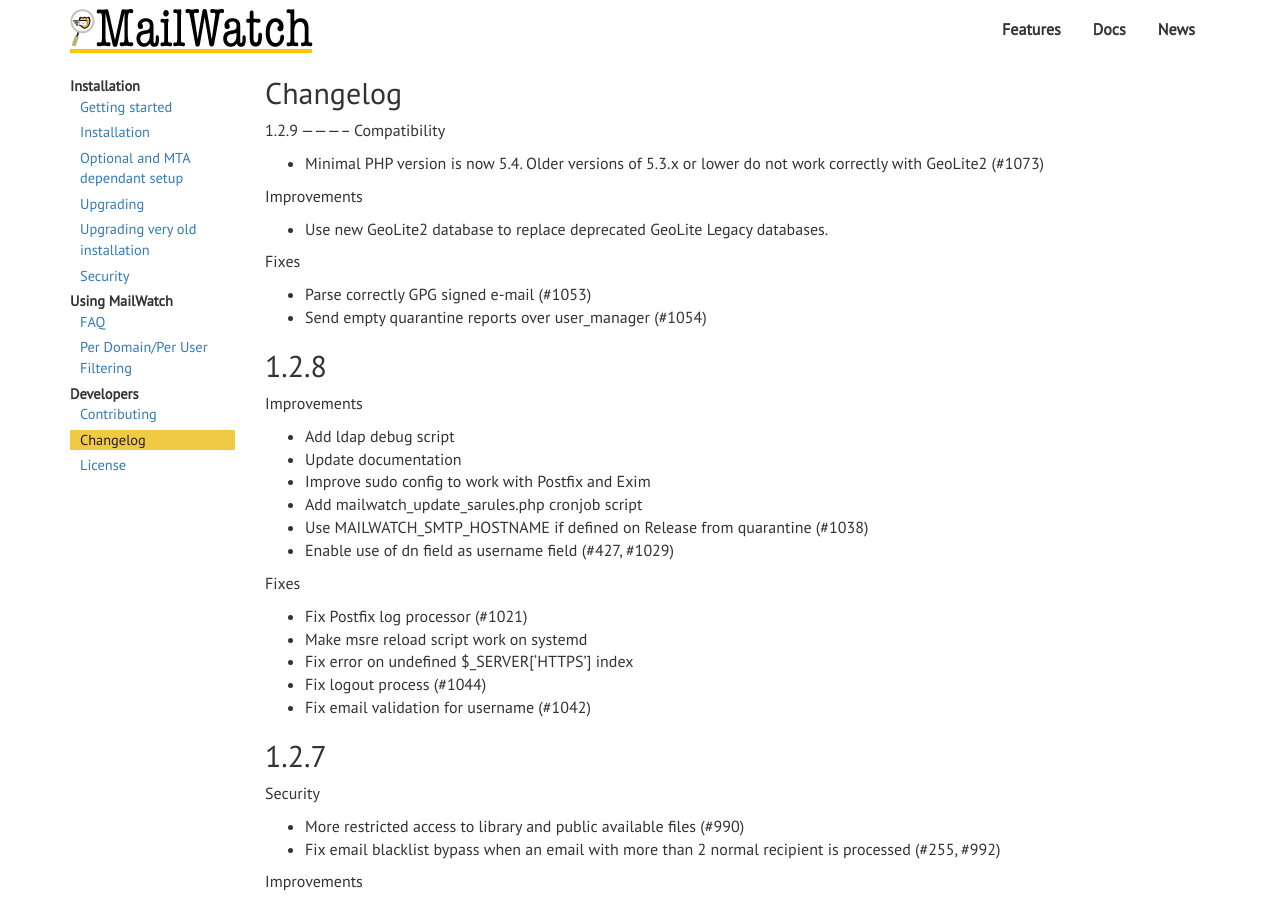
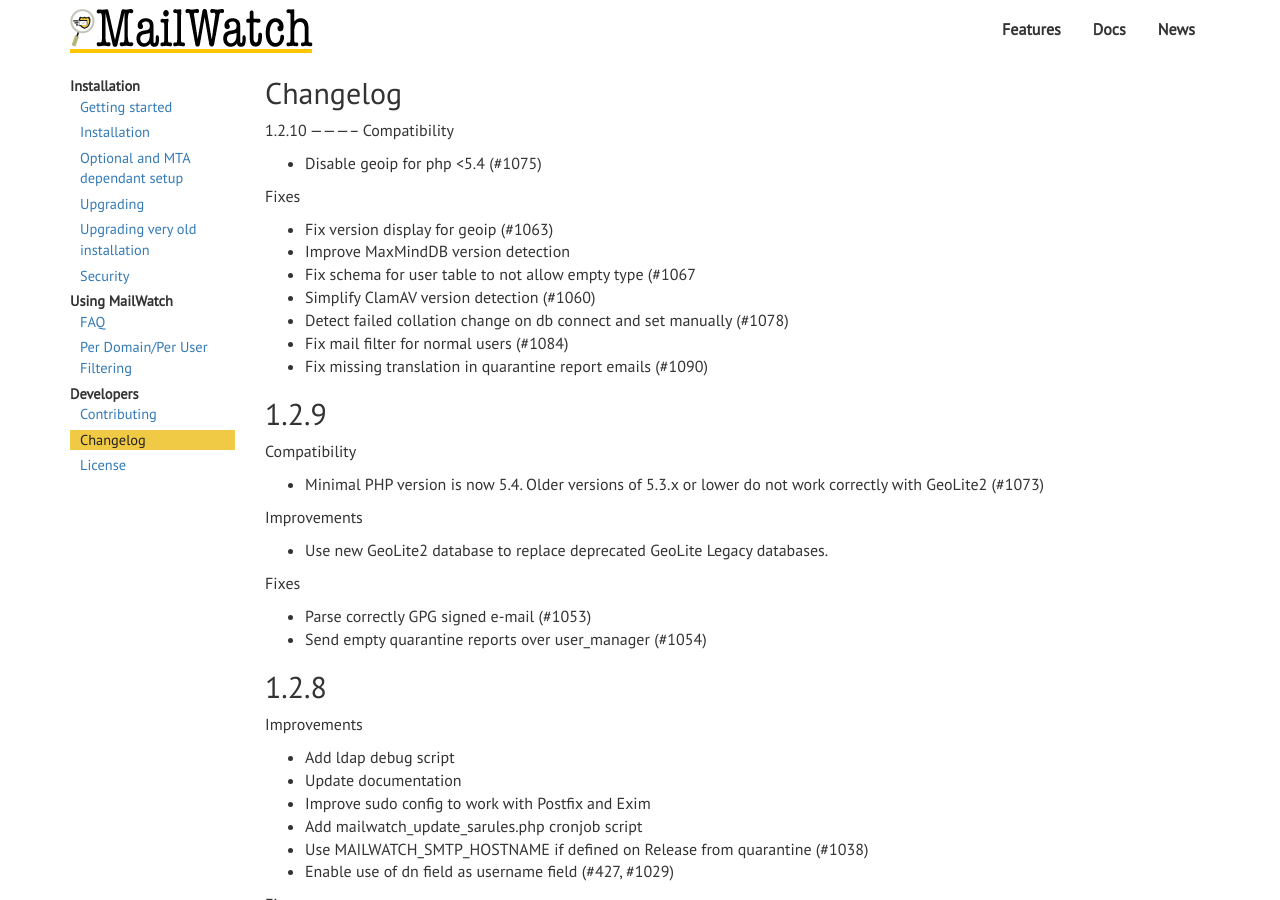
Before and after one commit to mailwatch/mailwatch-docs, a Jekyll site: the page built from _posts/2014-07-30-changelog.md, in a window 1280 px wide and 900 px high. Built offline with Jekyll 4.4.1, drawn with Linux system fonts in a browser that asks for light colours; nearby versions of some CDN libraries.

Commit message:
Update changelog to 1.2.10

```diff
--- a/_posts/2014-07-30-changelog.md
+++ b/_posts/2014-07-30-changelog.md
@@ -7,6 +7,20 @@ order: 1
 ---
 
 ## Changelog
+1.2.10
+-----------
+Compatibility
+- Disable geoip for php <5.4 (#1075)
+
+Fixes
+- Fix version display for geoip (#1063)
+- Improve MaxMindDB version detection
+- Fix schema for user table to not allow empty type (#1067
+- Simplify ClamAV version detection (#1060)
+- Detect failed collation change on db connect and set manually (#1078)
+- Fix mail filter for normal users (#1084)
+- Fix missing translation in quarantine report emails (#1090)
+
 1.2.9
 -----------
 Compatibility
```
